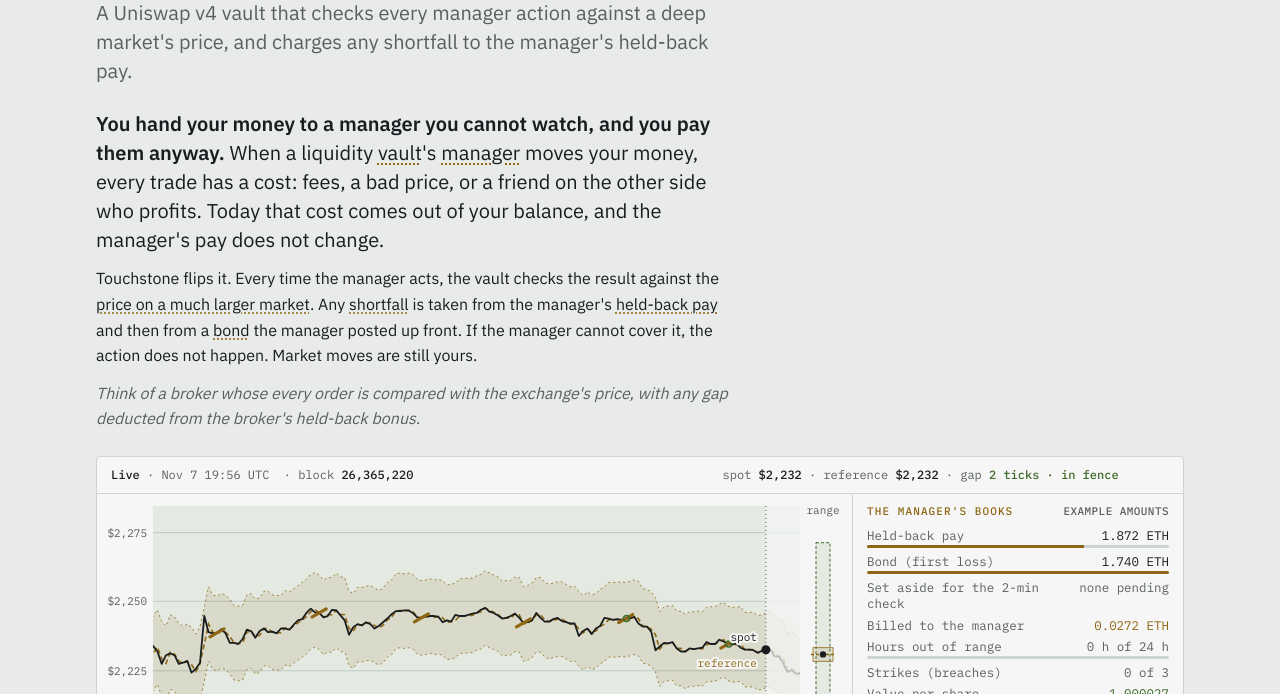
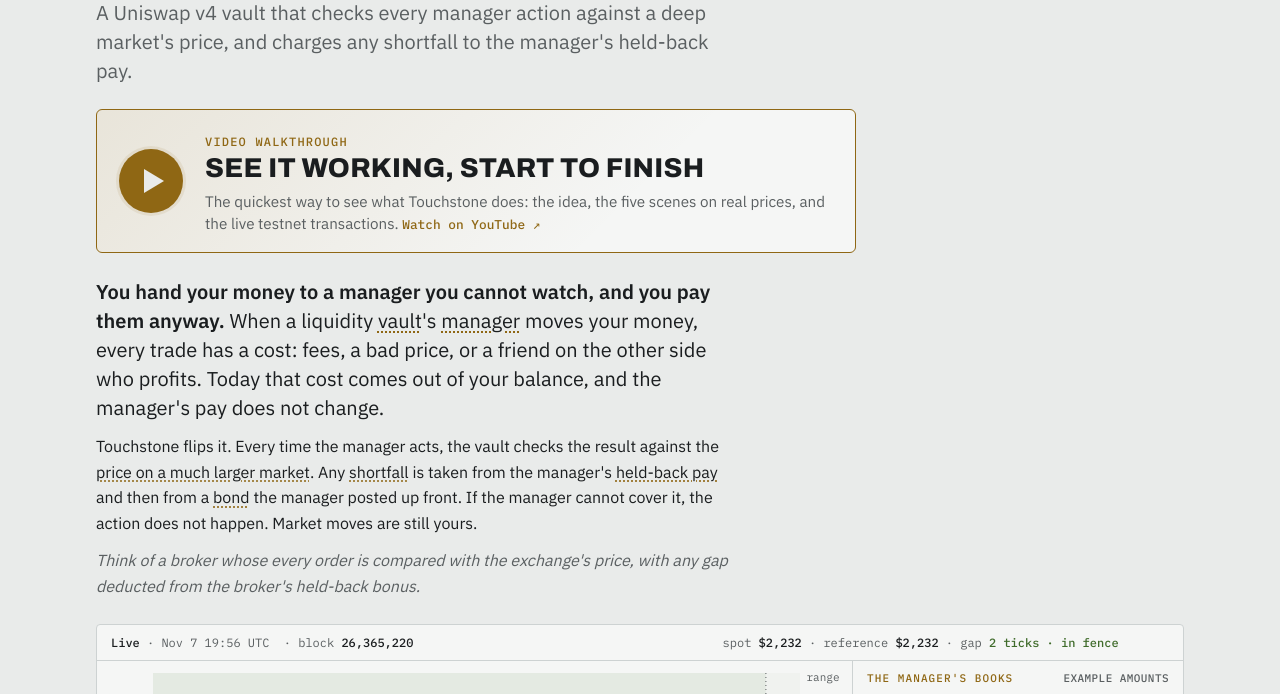
Before and after one commit to mishoko/touchstone, a plain HTML site: page frontend/artifact/index.html in a window 1280 px wide. Shown: the part 408-1102 px from the top of the page. Drawn offline with Linux system fonts and the light colour scheme.

Commit message:
s32: page: a prominent video walkthrough card under the hero lede (link to https://youtu.be/mxlrBo-dVpo, new tab; CSS-only, no external image or embed; reduced-motion respected; stacks at 360 px) and a Video nav link; artifact_check binds the card and nav link (negative control); README video line
Co-Authored-By: Claude Opus 5.5 <noreply@anthropic.com>
Claude-Session: https://claude.ai/code/session_018dVjcunSi9WYHmVfrcYUgb

```diff
--- a/frontend/artifact/index.html
+++ b/frontend/artifact/index.html
@@ -65,6 +65,17 @@ code { font-size: .875em; overflow-wrap: anywhere; }
 .hero h1 em { font-style: normal; color: var(--gold); }
 .lede { margin: 0; max-width: 52ch; color: var(--ink-2); font-size: var(--step-1); line-height: 1.45; }
 .lede b { color: var(--ink); font-weight: 500; }
+.watch { display: grid; grid-template-columns: auto 1fr; align-items: center; gap: 18px 22px; max-width: 760px; padding: 18px 22px; border: 1px solid var(--gold); border-radius: 6px; background: linear-gradient(135deg, var(--gold-dim), transparent 70%), var(--stone-2); text-decoration: none; color: var(--ink); transition: transform .15s ease, box-shadow .15s ease; }
+.watch:hover { transform: translateY(-2px); box-shadow: 0 10px 28px -14px var(--gold); }
+.watch .play { width: 64px; height: 64px; border-radius: 50%; background: var(--gold); display: grid; place-items: center; box-shadow: 0 0 0 0 var(--gold-dim); animation: watch-pulse 2.4s ease-out infinite; }
+.watch .play::before { content: ""; margin-left: 5px; border-style: solid; border-width: 12px 0 12px 20px; border-color: transparent transparent transparent var(--stone); }
+.watch .eyebrow { margin-bottom: 6px; }
+.watch strong { display: block; font: 800 clamp(1.25rem, 1rem + 1.2vw, 1.7rem)/1.1 var(--f-cond); font-stretch: 75%; text-transform: uppercase; letter-spacing: .01em; }
+.watch .sub { display: block; margin-top: 6px; color: var(--ink-2); font-size: .95rem; line-height: 1.45; }
+.watch .go { color: var(--gold); font: 500 .8rem/1 var(--f-mono); white-space: nowrap; }
+@keyframes watch-pulse { 0% { box-shadow: 0 0 0 0 var(--gold-dim); } 70% { box-shadow: 0 0 0 16px rgba(0,0,0,0); } 100% { box-shadow: 0 0 0 0 rgba(0,0,0,0); } }
+@media (prefers-reduced-motion: reduce) { .watch, .watch .play { animation: none; transition: none; } .watch:hover { transform: none; } }
+@media (max-width: 480px) { .watch { grid-template-columns: 1fr; justify-items: start; padding: 16px; } .watch .play { width: 52px; height: 52px; } }
 
 .onchain { border: 1px solid var(--rule); background: var(--stone-2); border-radius: 4px; }
 .onchain-h { display: flex; justify-content: space-between; gap: 8px 16px; flex-wrap: wrap; padding: 12px 16px; border-bottom: 1px solid var(--rule); font: 500 .75rem/1.3 var(--f-mono); letter-spacing: .08em; text-transform: uppercase; color: var(--ink-2); }
@@ -347,6 +358,7 @@ details.lim .items li.fixed { border-left-color: var(--gold); }
       <span>Touchstone</span>
     </a>
     <nav aria-label="Sections">
+      <a href="#video">Video</a>
       <a href="#onchain">On chain</a>
       <a href="#deal">The deal</a>
       <a href="#how">How it works</a>
@@ -365,6 +377,14 @@ details.lim .items li.fixed { border-left-color: var(--gold); }
   <div class="wrap">
     <h1 id="hero-h">Your manager pays for their own <em>bad trades.</em></h1>
     <p class="lede">A Uniswap v4 vault that checks every manager action against a deep market's price, and charges any shortfall to the manager's held-back pay.</p>
+    <a class="watch" id="video" href="https://youtu.be/mxlrBo-dVpo" target="_blank" rel="noopener" aria-label="Watch the video walkthrough on YouTube (opens in a new tab)">
+      <span class="play" aria-hidden="true"></span>
+      <span>
+        <span class="eyebrow">Video walkthrough</span>
+        <strong>See it working, start to finish</strong>
+        <span class="sub">The quickest way to see what Touchstone does: the idea, the five scenes on real prices, and the live testnet transactions. <span class="go">Watch on YouTube ↗</span></span>
+      </span>
+    </a>
     <div class="story">
       <p><b>You hand your money to a manager you cannot watch, and you pay them anyway.</b> When a liquidity <a class="term" href="#g-vault">vault</a>'s <a class="term" href="#g-manager">manager</a> moves your money, every trade has a cost: fees, a bad price, or a friend on the other side who profits. Today that cost comes out of your balance, and the manager's pay does not change.</p>
       <p>Touchstone flips it. Every time the manager acts, the vault checks the result against the <a class="term" href="#g-reference">price on a much larger market</a>. Any <a class="term" href="#g-cost">shortfall</a> is taken from the manager's <a class="term" href="#g-deferred">held-back pay</a> and then from a <a class="term" href="#g-bond">bond</a> the manager posted up front. If the manager cannot cover it, the action does not happen. Market moves are still yours.</p>
```
Also changed, not shown: 2 other files.
